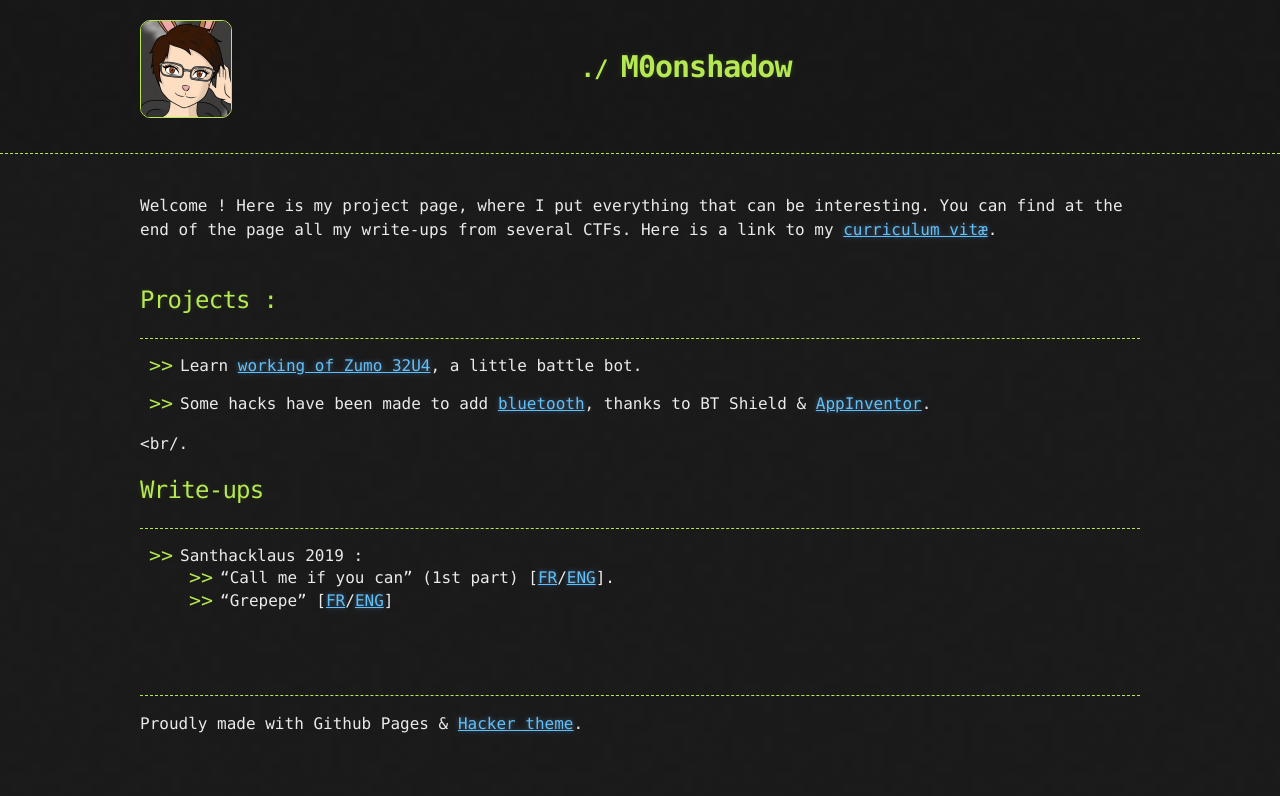
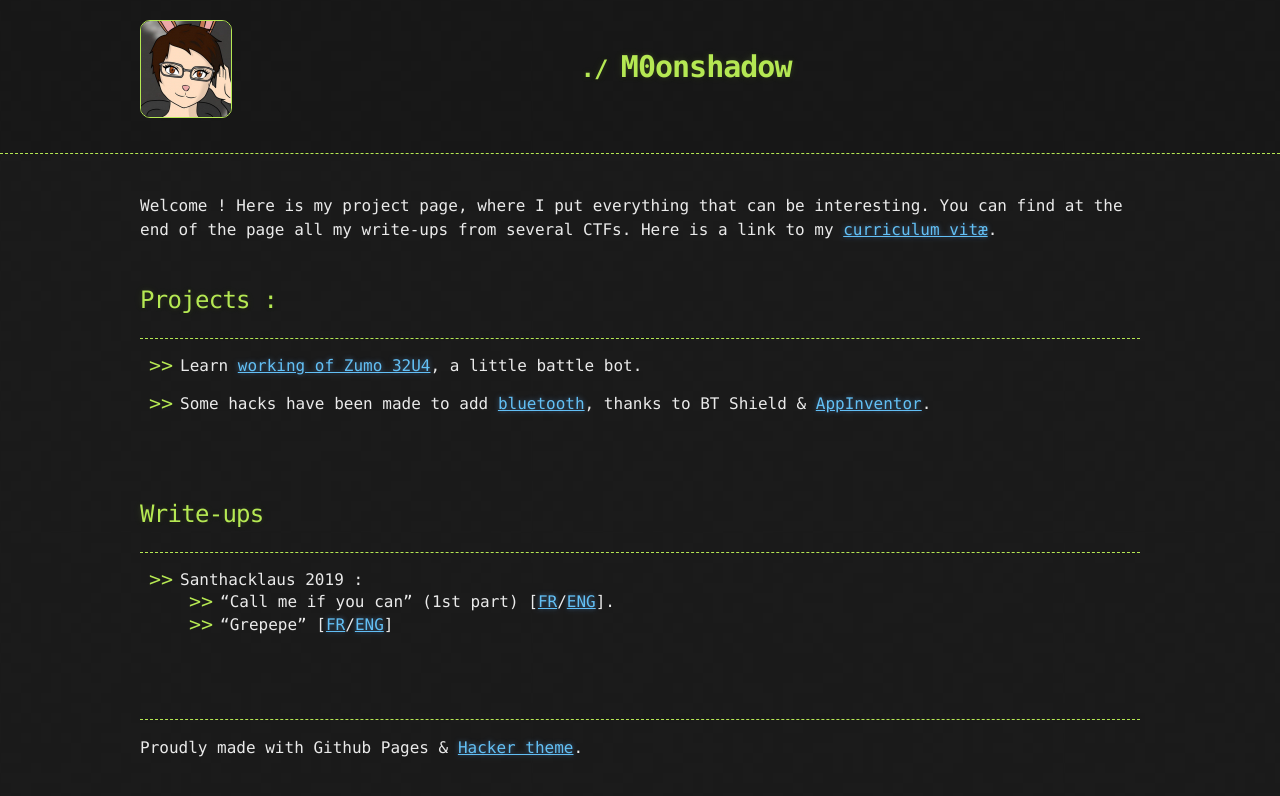
Before and after one commit to M0onshadow/M0onshadow.github.io, a Jekyll site: the page built from index.md, in a window 1280 px wide. Shown: the top 796 px of the page. Built offline with Jekyll 4.4.1, drawn with Linux system fonts in a browser that asks for light colours; the repository's description, which GitHub fills in, is left out.

Commit message:
Update index.md

```diff
--- a/index.md
+++ b/index.md
@@ -13,7 +13,7 @@ Welcome ! Here is my project page, where I put everything that can be interestin
 
 - Some hacks have been made to add [bluetooth](https://github.com/M0onshadow/zumo32u4/tree/master/bluetooth), thanks to BT Shield & [AppInventor](https://appinventor.mit.edu).
 
-<br/.
+<br/>
 <br/>
 
 ## Write-ups
```
